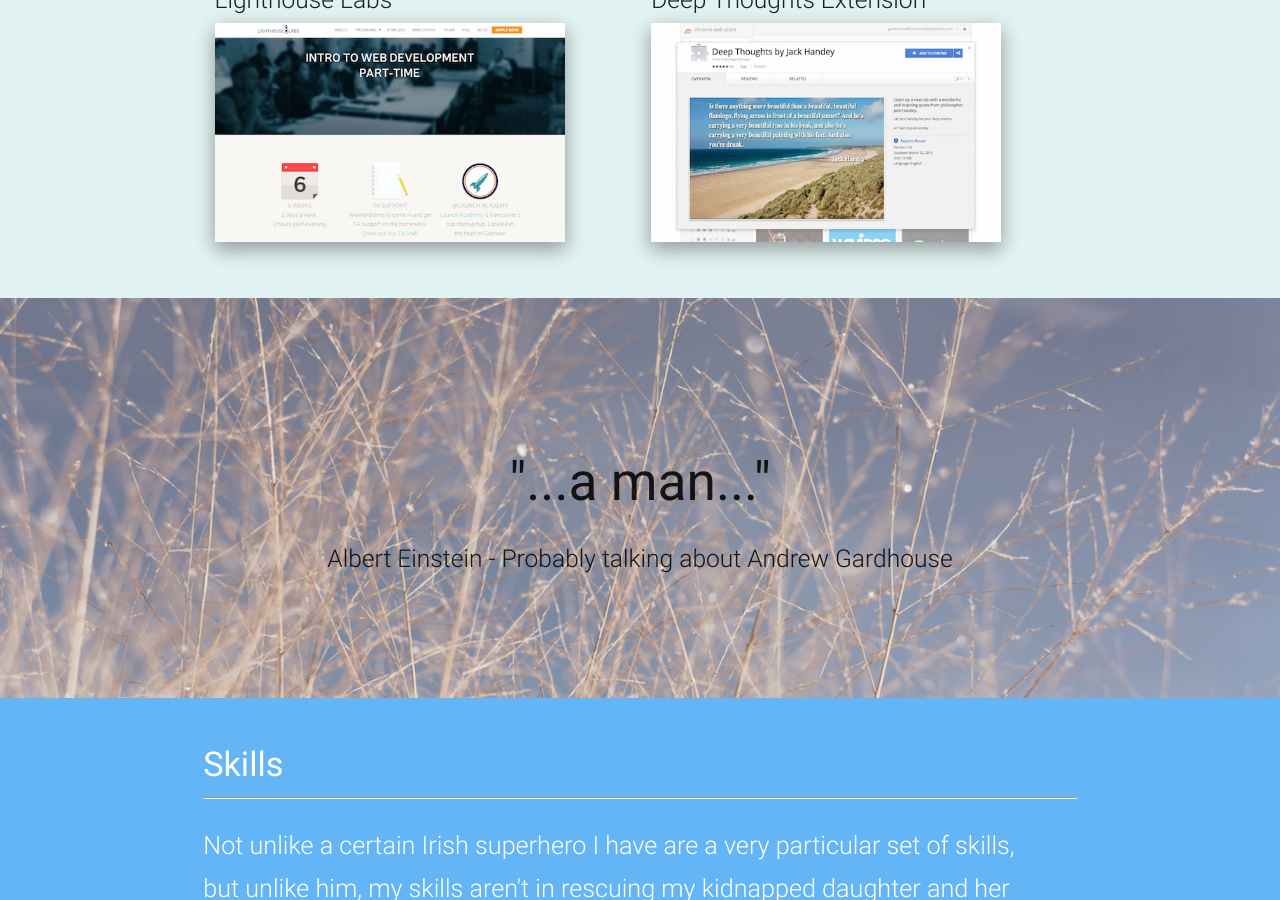
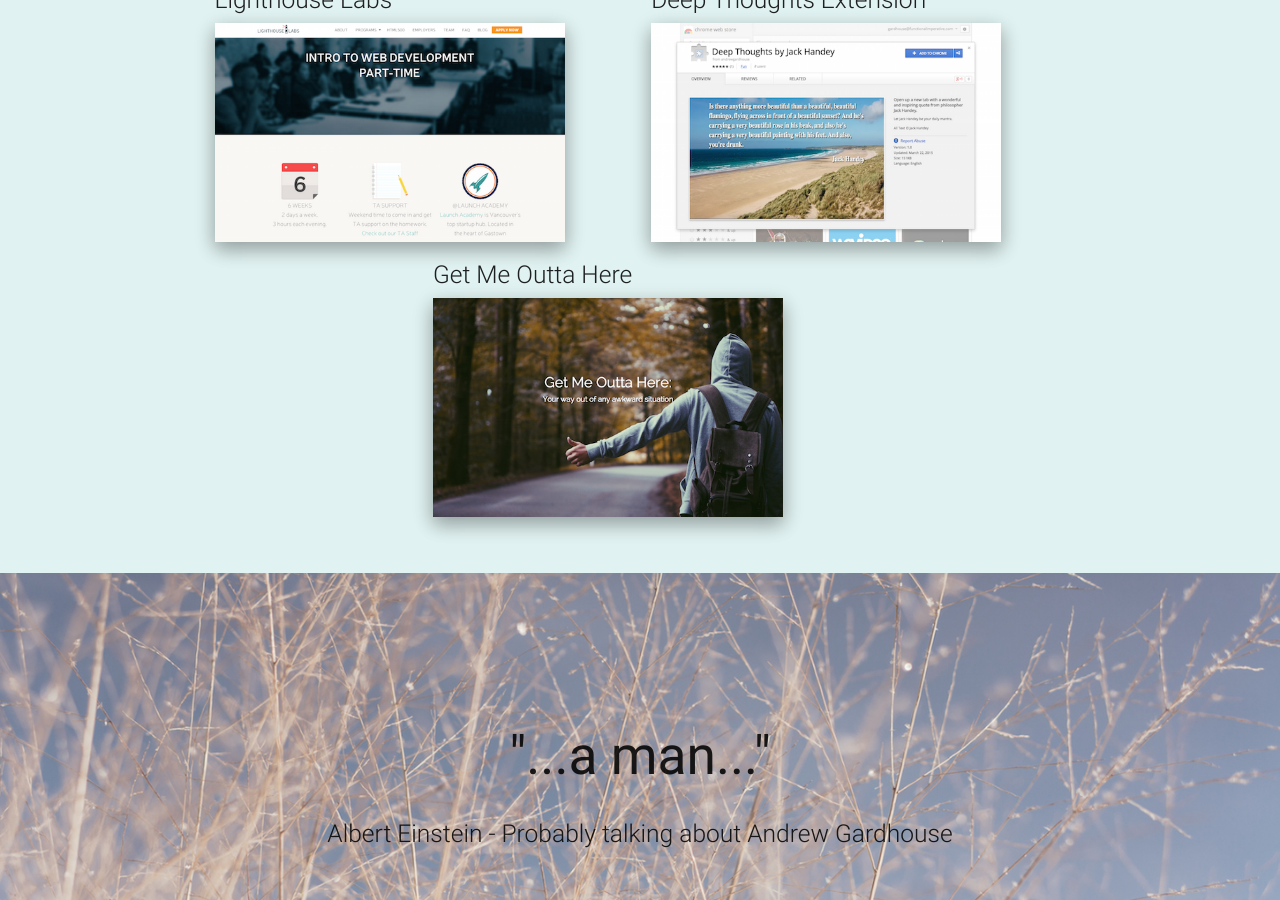
Before and after one commit to AndrewGardhouse/AndrewGard.House, a Jekyll site: the page built from index.html, in a window 1280 px wide and 900 px high, scrolled down 1144 px. Built offline with Jekyll 4.4.1, drawn with Linux system fonts in a browser that asks for light colours; nearby versions of some CDN libraries.

Commit message:
Added Get Me Outta Here to projects section

```diff
--- a/_includes/projects.html
+++ b/_includes/projects.html
@@ -29,6 +29,12 @@
         <h5 class="light">Deep Thoughts Extension</h5>
         <a class="modal-trigger" href="#modal4">
           <img class="z-depth-2 responsive-img" width="350" src="/img/portfolio-8.png">
+        </a>
+      </div>
+      <div class="col l6 offset-l3 m6 offset-m3 s12">
+        <h5 class="light">Get Me Outta Here</h5>
+        <a class="modal-trigger" href="#modal5">
+          <img class="z-depth-2 responsive-img" width="350" src="/img/portfolio-9.png">
         </a>
       </div>
     </div>
@@ -113,4 +119,24 @@
       <a href="#" class="waves-effect waves-green btn-flat modal-action modal-close">Close</a>
     </div>
   </div>
+  <div id="modal5" class="modal center-align">
+    <div class="modal-content">
+      <h4>
+        <a href="http://getmeouttahere.surge.sh" target="_blank">Get Me Outta Here</a>
+        <hr>
+        <small>Your Social Akwardness Escape Pod</small>
+      </h4>
+      <img class="z-depth-2 responsive-img" width="500" src="/img/portfolio-9.png">
+      <h6>
+        This was a fun side project I built. Users can text the number on the site and follow the instructions to get an excuse texted to them.
+      </h6>
+      <br>
+      <h6>
+        <strong>Tools for the job:</strong> Express, Harp, Twilio
+      </h6>
+    </div>
+    <div class="modal-footer">
+      <a href="#" class="waves-effect waves-green btn-flat modal-action modal-close">Close</a>
+    </div>
+  </div>
 </section>
```
Also changed, not shown: img/portfolio-9.png (added).
